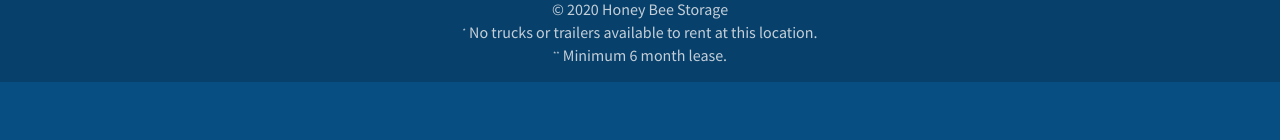
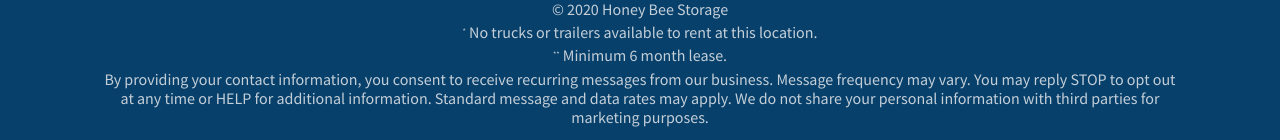
Before and after one commit to benjaminmikiten/honeybeestoragetx.com, a React (Create React App) app: page / in a window 1280 px wide. Shown: the part 1060-1200 px from the top of the page. Before the commit the page ends 1142 px from the top, so only its background shows below. Built offline with nearby package versions, Linux system fonts and the light colour scheme; no server answers.

Commit message:
Add messaging copy

```diff
--- a/src/components/Footer.jsx
+++ b/src/components/Footer.jsx
@@ -26,6 +26,9 @@
         <p>
           <sup>**</sup> Minimum 6 month lease.
         </p>
+        <p>
+          By providing your contact information, you consent to receive recurring messages from our business. Message frequency may vary. You may reply STOP to opt out at any time or HELP for additional information. Standard message and data rates may apply. We do not share your personal information with third parties for marketing purposes.
+        </p>
       </div>
     </StyledFooter>
   );
```
